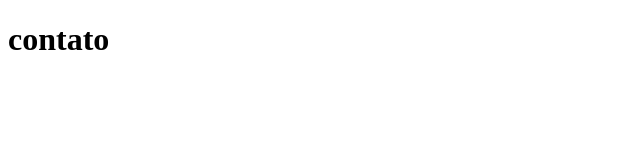
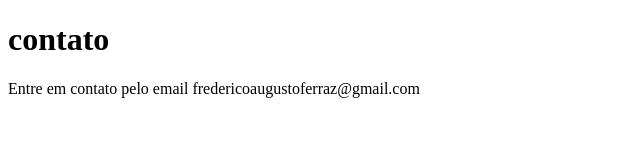
Before and after one commit to Dreffy-0/curso-Git-GitHub-Alura, a plain HTML site: page contato.html in a window 1280 px wide. Shown: the whole page, without its empty margins (0-640 px from the left). Drawn offline with Linux system fonts and the light colour scheme.

Commit message:
Adicionando um email de contato

```diff
--- a/contato.html
+++ b/contato.html
@@ -8,5 +8,6 @@
 </head>
 <body>
     <h1>contato</h1>
+    <p>Entre em contato pelo email fredericoaugustoferraz@gmail.com</p>
 </body>
 </html>
```
